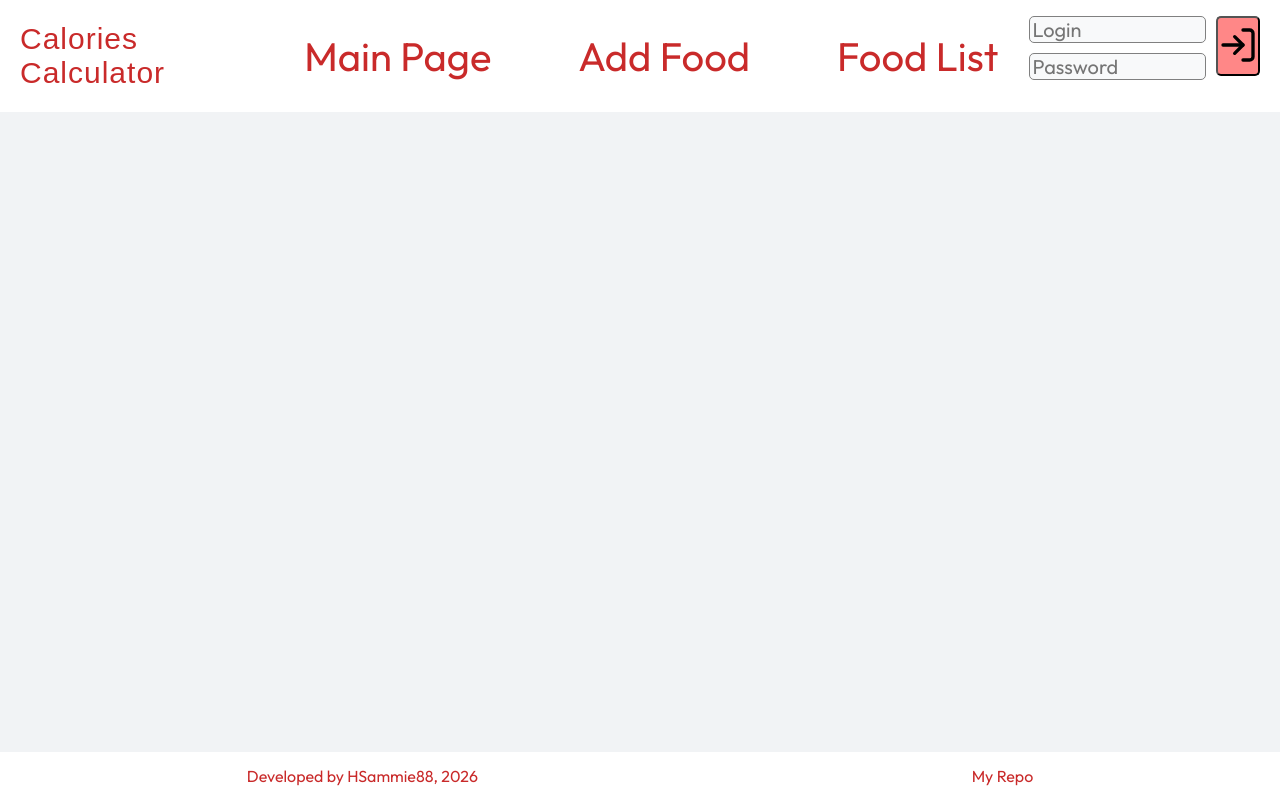
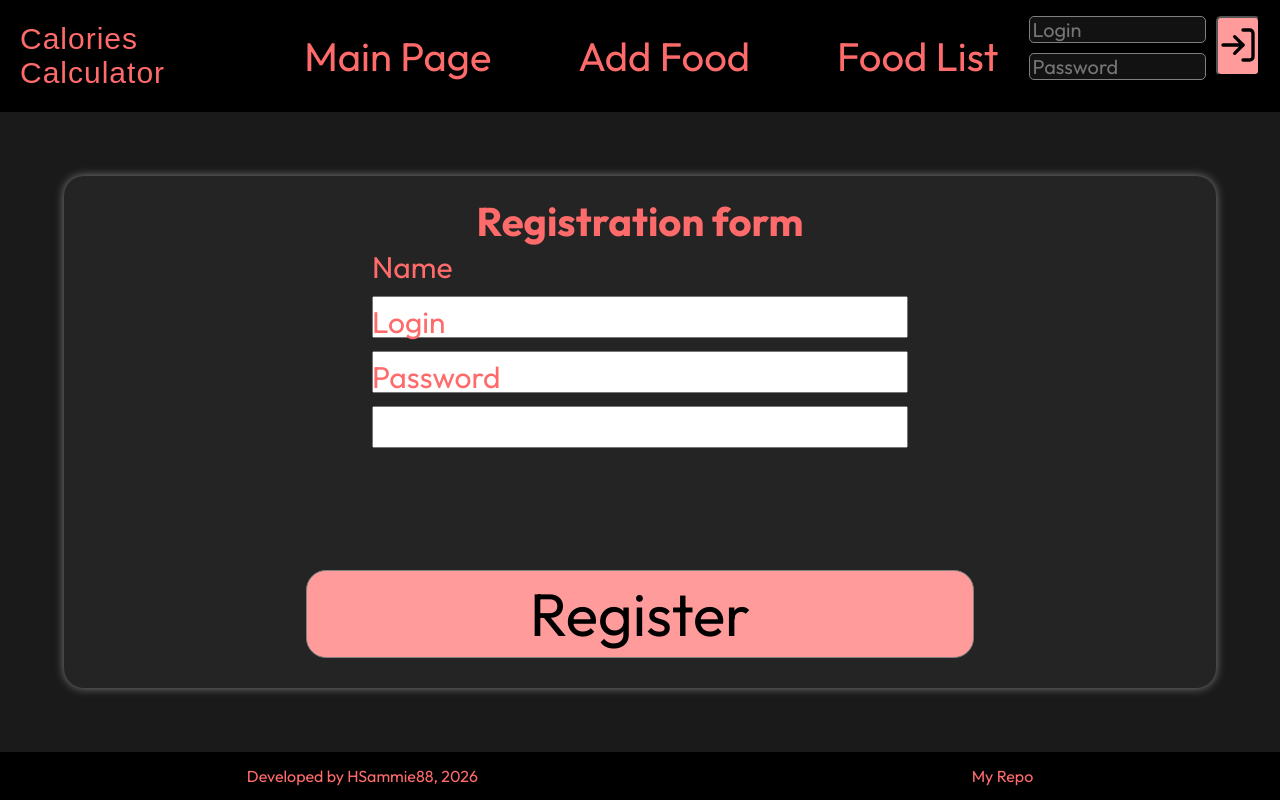
Before and after one commit to HSammie88/CaloriesCalculator, a React (Vite) app: page / in a window 1280 px wide. Built offline with nearby package versions, Linux system fonts and the light colour scheme; a web font is replaced by a local one.

Commit message:
Добавление регистрации пользователя

```diff
--- a/src/App.tsx
+++ b/src/App.tsx
@@ -2,6 +2,7 @@ import { createBrowserRouter, RouterProvider } from 'react-router-dom'
 import './App.css'
 import Layout from './components/Layout/Layout'
 import ErrorPage from './pages/ErrorPage/ErrorPage'
+import MainPage from './pages/MainPage/MainPage'
 
 const router = createBrowserRouter([
     {
@@ -11,7 +12,7 @@ const router = createBrowserRouter([
         children: [
             {
                 index: true,
-                element: <></>
+                element: <MainPage/>
             }
         ]
     }
--- a/src/DBQueries.ts
+++ b/src/DBQueries.ts
@@ -30,7 +30,7 @@ export const UserQueries: IUserQueries = {
     const foundUser: IUser | undefined = userList.find(
       (user) => user.login === newUser.login
     );
-    if (foundUser) return { errorID: 105, errorMessage: "User is existed" };
+    if (foundUser) return { errorID: 105, errorMessage: "User is existing" };
     else {
       localStorage.setItem("users", JSON.stringify([...userList, newUser]));
     }
@@ -42,6 +42,7 @@ export const UserQueries: IUserQueries = {
       (user) => user.login === login
     );
     if (!foundUser) return { errorID: 104, errorMessage: "User not found" };
+    if (!foundUser.isActive) return { errorID: 404, errorMessage: "User was deleted"}
     return foundUser;
   },
 
--- a/src/components/Context/Context.tsx
+++ b/src/components/Context/Context.tsx
@@ -24,7 +24,7 @@ interface IContextValues {
 const ContextProvider = createContext<IContextValues | undefined>(undefined);
 
 const Context = ({ children }: IContextProps) => {
-  const [isDark, setDark] = useState(false);
+  const [isDark, setDark] = useState(true);
   const [currentUser, setCurrentUser] = useState("");
   const changeTheme = (): void => {
     setDark(!isDark);
@@ -42,6 +42,7 @@ const Context = ({ children }: IContextProps) => {
       name: "admin",
       role: "Administrator",
       foodList: [],
+      isActive: true,
     });
 
   useEffect(() => {
--- a/src/components/UserComponents/Login.tsx
+++ b/src/components/UserComponents/Login.tsx
@@ -28,7 +28,7 @@ export default function Login() {
       }
       const foundUser = UserQueries.getOneUser(loginRef.current.value);
       if ("errorMessage" in foundUser) {
-        setError("Wrong credentials");
+        setError(foundUser.errorMessage);
         return;
       }
       if (foundUser.password !== pwdRef.current.value) {
@@ -58,6 +58,7 @@ export default function Login() {
         <input
           placeholder="Login"
           maxLength={15}
+          onKeyDown={e => e.key === "Enter" ? handleLogin() : null }
           style={inputStyle}
           ref={loginRef}
           type="text"
@@ -65,6 +66,7 @@ export default function Login() {
         <input
           placeholder="Password"
           maxLength={30}
+          onKeyDown={e => e.key === "Enter" ? handleLogin() : null }
           style={inputStyle}
           ref={pwdRef}
           type="password"
--- /dev/null
+++ b/src/pages/MainPage/Logged.tsx
@@ -0,0 +1,3 @@
+export default function Logged(){
+    return <></>
+}
--- /dev/null
+++ b/src/pages/MainPage/MainPage.module.css
@@ -0,0 +1,61 @@
+.container{
+    width: 90%;
+    height: 80%;
+    display: flex;
+}
+
+.not_logged_container{
+    border-radius: 20px;
+    box-shadow: 0 0 10px gray;
+}
+
+.not_logged_container, form{
+    width: 100%;
+    height: 100%;
+    display: flex;
+    flex-direction: column;
+    justify-content: start;
+    align-items: center;
+    padding: 20px;
+    position: relative;
+
+    & h2{
+        font-size: 40px;
+    }
+
+    & .input_container{
+        display: flex;
+        flex-direction: column;
+        width: 50%;
+        height: 20%;
+        justify-content: center;
+        align-items: start;
+        gap: 10px;
+
+        & label{
+            font-size: 30px;
+        }
+
+        & input{
+            font-size: 30px;
+            width: 100%;
+            padding: 0 5px;
+        }
+    }
+
+    & button{
+        width: 60%;
+        font-size: 60px;
+        margin: 10px;
+        padding: 5px;
+        cursor: pointer;
+        border: .5px gray solid;
+        border-radius: 20px;
+    }
+
+    & p{
+        font-size: 30px;
+        position: absolute;
+        bottom: 30%;
+    }
+}
--- /dev/null
+++ b/src/pages/MainPage/MainPage.tsx
@@ -0,0 +1,15 @@
+import { useContext } from 'react'
+import style from './MainPage.module.css'
+import { ContextProvider } from '../../components/Context/Context'
+import Logged from './Logged'
+import NotLogged from './NotLogged'
+
+export default function MainPage(){
+    const {currentColors, currentUser, setCurrentUser} = useContext(ContextProvider)!
+
+    return <>
+        <div className={style.container}>
+            {currentUser ? <Logged style={style} currentColors={currentColors}/> : <NotLogged style={style} currentColors={currentColors} setCurrentUser={setCurrentUser}/>}
+        </div>
+    </>
+}
--- /dev/null
+++ b/src/pages/MainPage/NotLogged.tsx
@@ -0,0 +1,88 @@
+import { useEffect, useRef, useState } from "react";
+import { UserQueries } from "../../DBQueries";
+
+interface INotLoggedProps {
+  style: CSSModuleClasses;
+  currentColors: { [key: string]: string };
+  setCurrentUser: React.Dispatch<React.SetStateAction<string>>;
+}
+
+export default function NotLogged({
+  style,
+  currentColors,
+  setCurrentUser,
+}: INotLoggedProps) {
+  const nameRef = useRef<HTMLInputElement>(null);
+  const loginRef = useRef<HTMLInputElement>(null);
+  const pwdRef = useRef<HTMLInputElement>(null);
+  const [errorText, setError] = useState("");
+
+  const handleRegister = () => {
+    if (nameRef.current && loginRef.current && pwdRef.current) {
+      if (
+        !nameRef.current.value ||
+        !loginRef.current.value ||
+        !pwdRef.current.value
+      ) {
+        setError("Missing fields!");
+        return;
+      }
+      const addedUser = UserQueries.add({
+        id: UserQueries.getAllUsers().length,
+        login: loginRef.current.value,
+        password: pwdRef.current.value,
+        name: nameRef.current.value,
+        role: "User",
+        foodList: [],
+        isActive: true,
+      });
+      if (addedUser) {
+        setError(addedUser.errorMessage);
+        return;
+      }
+      setCurrentUser(loginRef.current.value);
+    }
+  };
+
+  useEffect(() => {
+    const timeout: number = setTimeout(() => setError(""), 5000);
+    return () => clearTimeout(timeout);
+  }, [errorText]);
+
+  return (
+    <>
+      <div
+        style={{
+          backgroundColor: currentColors.card,
+          color: currentColors.text,
+        }}
+        className={style.not_logged_container}
+      >
+        <h2>Registration form</h2>
+        <form>
+          <div className={style.input_container}>
+            <label htmlFor="name_input">Name</label>
+            <input ref={nameRef} maxLength={30} type="text" id="name_input" />
+          </div>
+          <div className={style.input_container}>
+            <label htmlFor="login_input">Login</label>
+            <input ref={loginRef} maxLength={30} type="text" id="login_input" />
+          </div>
+          <div className={style.input_container}>
+            <label htmlFor="pwd_input">Password</label>
+            <input ref={pwdRef} maxLength={15} type="password" id="pwd_input" />
+          </div>
+        </form>
+        <button
+          onClick={() => handleRegister()}
+          style={{
+            backgroundColor: currentColors.button,
+          }}
+        >
+          Register
+        </button>
+        <p>{errorText}</p>
+      </div>
+    </>
+  );
+}
--- a/src/types/user.ts
+++ b/src/types/user.ts
@@ -7,4 +7,5 @@ export interface IUser {
   name: string;
   role: string;
   foodList: IFood[];
+  isActive: boolean;
 }
```
